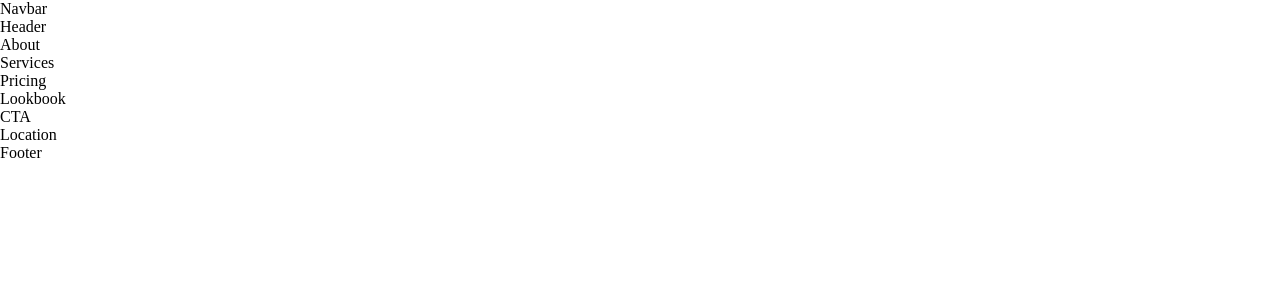
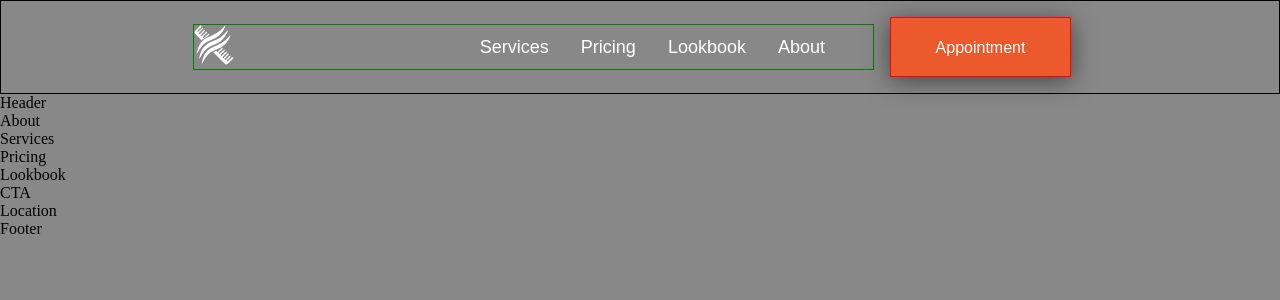
Before and after one commit to SaxonJude/Rude_Barbers, a React (Create React App) app: page / in a window 1280 px wide. Shown: the top 300 px of the page. Built offline with nearby package versions, Linux system fonts and the light colour scheme; a web font is replaced by a local one.

Commit message:
added navbar styling

```diff
--- a/src/components/navbar/Navbar.jsx
+++ b/src/components/navbar/Navbar.jsx
@@ -1,10 +1,23 @@
 import React from 'react';
 import './navbar.css';
 
+import logo from '../../assets/logo.svg';
+
 const Navbar = () => {
   return (
-    <div>
-        Navbar
+    <div className='navbar'>
+        <div className='navbar-links'>
+          <div className="navbar-links_logo">
+            <img src={logo} alt="logo" />
+          </div>
+          <div className="navbar-links_container">
+            <p><a href="#services">Services</a></p>
+            <p><a href="#pricing">Pricing</a></p>
+            <p><a href="#lookbook">Lookbook</a></p>
+            <p><a href="#About">About</a></p>
+          </div>
+        </div>
+        <a className='navbar-appointment' href="https://app.squarespacescheduling.com/schedule.php?owner=28691044" target='_blank'>Appointment</a>
     </div>
   )
 }
--- a/src/components/navbar/navbar.css
+++ b/src/components/navbar/navbar.css
@@ -0,0 +1,61 @@
+.navbar {
+    font-family: var(--font-family2);
+    display: flex;
+    justify-content: center;
+    align-items: center;
+
+    padding: 1rem 12rem;
+    border: 1px solid black;
+}
+
+.navbar-links {
+    flex: 1;
+    display: flex;
+    justify-content: space-between;
+    align-items: center;
+    border: 1px solid green;
+    padding-right: 2rem
+}
+
+.navbar-links_logo {
+    margin-right: 2rem;
+}
+
+.navbar-links_logo img {
+    height: 40px;
+    width: 40px;
+}
+
+.navbar-links_container {
+    display: flex;
+    flex-direction: row;
+}
+
+.navbar-appointment {
+    display: flex;
+    justify-content: center;
+    align-items: center;
+    border: 1px solid red;
+    width: var(--button-width);
+    height: var(--button-height);
+    background-color: var(--button-color);
+    box-shadow: 0px 4px 25px rgba(0, 0, 0, 0.5);
+}
+
+.navbar-appointment {
+    font-size: var(--button-size) !important;
+    line-height: var(--button-line-height);
+}
+
+.navbar-links_container p,
+.navbar-appointment {
+    color: #fff;
+    font-family: var(--font-family2);
+    font-weight: 500;
+    font-size: 18px;
+    line-height: 25px;
+    text-transform: capitalize;
+
+    margin: 0 1rem;
+    cursor: pointer;
+}
--- a/src/index.css
+++ b/src/index.css
@@ -7,9 +7,15 @@
   --gradient-text: linear-gradient(89.97deg, #AE67FA 1.84%, #F49867 102.67%);
   --gradient-bar: linear-gradient(103.22deg, #AE67FA -13.86%, #F49867 99.55%);
 
-  --color-bg: #fff;
+  --color-bg: #888888;
   --color-footer : #031B34;
   --color-blog: #042c54;
   --color-text: #81AFDD;
   --color-subtext: #FF8A71;
+
+  --button-color: #EB592D;
+  --button-height: 60px;
+  --button-width: 181px;
+  --button-size: font-size: 16px;
+  --button-line-height: 50px;
 }
```
Also changed, not shown: src/assets/logo.svg, src/assets/logo2.svg (added).
